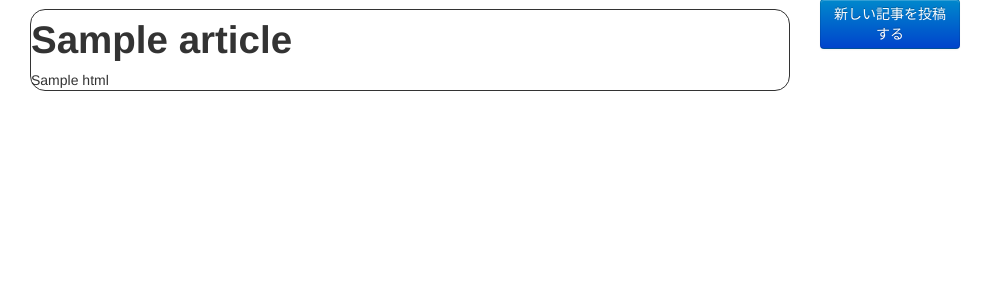
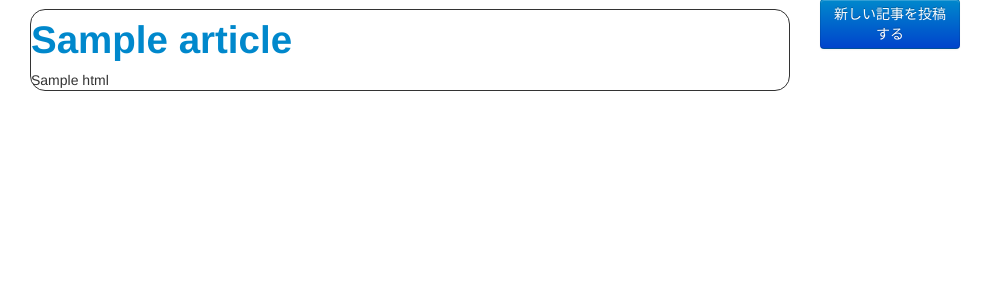
Before and after one commit to KLab/miita, a Flask app: template templates/index.html in a window 1280 px wide. Shown: the part 41-340 px from the top of the page, without its empty margins (0-993 px from the left). Run offline with Flask 2, Linux system fonts and the light colour scheme; the template is opened without the code that fills it: most values are stand-ins (such as "Sample title", 1, 10 or a date in 2020); parts of the project's set-up code (start-up, migrations or seed data) failed here and were passed over; some libraries are stand-ins or nearby versions.

Commit message:
タイトルがない記事に強制的にタイトルをつける

```diff
--- a/miita.py
+++ b/miita.py
@@ -19,6 +19,10 @@ auth = GoogleFederated(app, 'klab.com')
 @auth.required
 def index():
     articles = mongo.db.articles.find().limit(10).sort('_id', -1)
+    articles = list(articles)
+    for article in articles:
+        if not article.get('title'):
+            article['title'] = flask.Markup(article['source'].split('\n', 1)[0])
     return flask.render_template('index.html',
                                  articles=articles,
                                  user=flask.g.user)
@@ -33,7 +37,7 @@ def article(article_id):
                                  user=flask.g.user)
 
 
-#@app.route('/edit/<ObjectId:article_id>')
+@app.route('/edit/<ObjectId:article_id>')
 @app.route('/edit')
 @auth.required
 def edit(article_id=None):
--- a/static/style.css
+++ b/static/style.css
@@ -38,3 +38,8 @@ article {
     border: solid 1px;
     border-radius: 15px;
 }
+
+article.summary {
+    max-height: 300px;
+    overflow: hidden;
+}
--- a/templates/article.html
+++ b/templates/article.html
@@ -2,8 +2,10 @@
 {% block content %}
     <div class="row">
         <div class="span10">
+        <article>
             <h1>{{ article.title }}</h1>
             {{ article.html|safe }}
+        </article>
         </div>
         <div class="span2">
             <h2>right</h2>
--- a/templates/index.html
+++ b/templates/index.html
@@ -3,8 +3,10 @@
     <div class="row">
         <div class="span10">
             {% for article in articles %}
-                <article>
-                    <h1>{{ article.title }}</h1>
+                <article class="summary">
+                    <h1>
+                    <a href="{{ url_for('article', article_id=article._id) }}">{{ article.title }}</a>
+                    </h1>
                     {{ article.html|safe }}
                 </article>
             {% endfor %}
```
